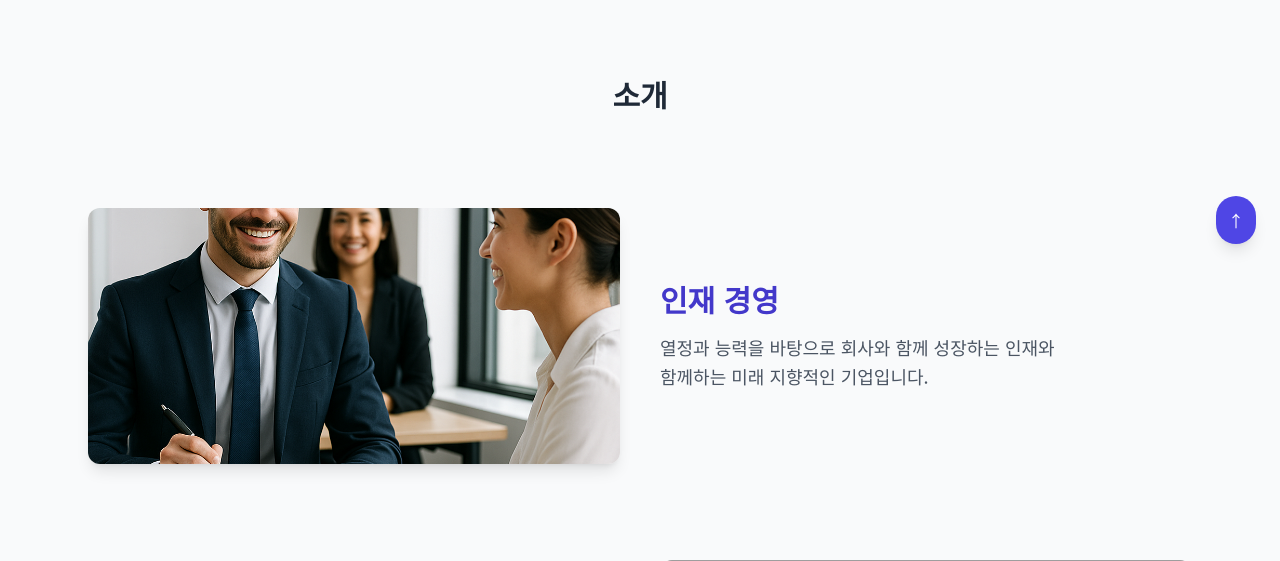
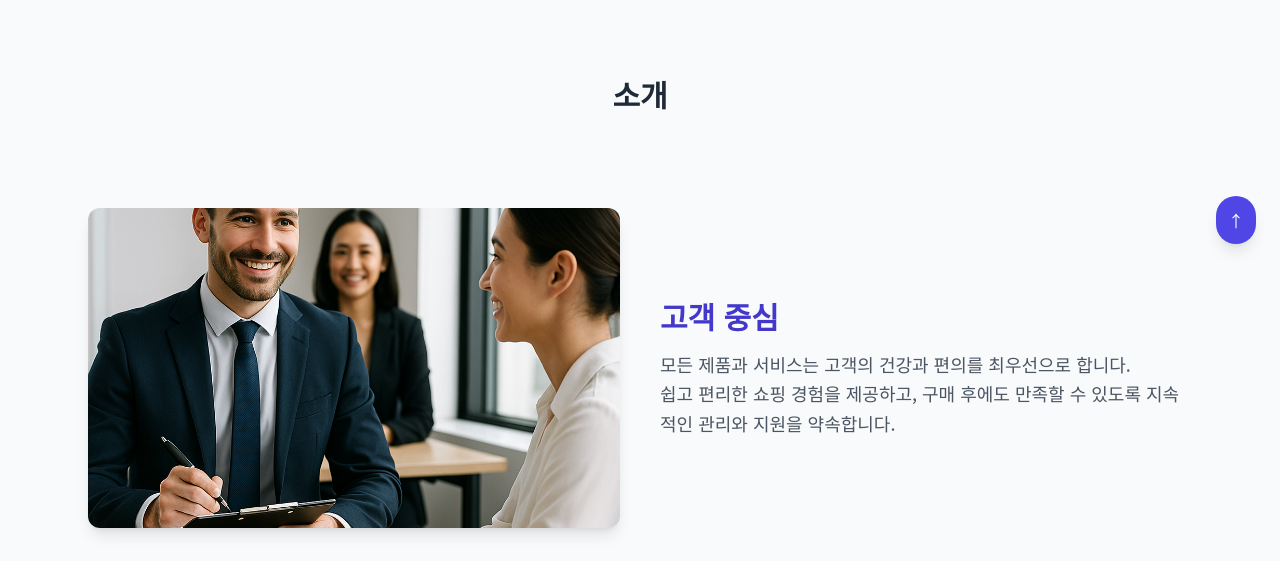
Before and after one commit to Ugakimseobin/ugamall-flask-server, a Flask app: page /company in a window 1280 px wide. Shown: the part 532-1093 px from the top of the page. Run offline with Flask 3, Linux system fonts and the light colour scheme; some libraries are stand-ins or nearby versions; grey boxes are pictures that could not be loaded.

Commit message:
company contact

```diff
--- a/templates/company.html
+++ b/templates/company.html
@@ -27,15 +27,15 @@
     <!-- 링크들 -->
     <a href="#intro"    class="tl block relative py-4 md:py-8 flex items-center">
       <span class="dot"></span>
-      <span class="label">소개</span>
+      <span class="label">{{ _("소개") }}</span>
     </a>
     <a href="#history"  class="tl block relative py-4 md:py-8 flex items-center">
       <span class="dot"></span>
-      <span class="label">연혁</span>
+      <span class="label">{{ _("연혁") }}</span>
     </a>
     <a href="#partners" class="tl block relative py-4 md:py-8 flex items-center">
       <span class="dot"></span>
-      <span class="label">파트너</span>
+      <span class="label">{{ _("파트너") }}</span>
     </a>
   </div>
 </nav>
@@ -43,28 +43,31 @@
 <!-- 소개 -->
 <section id="intro" class="py-20 bg-gray-50">
   <div class="max-w-6xl mx-auto px-6 space-y-24">
-    <h2 class="text-3xl font-bold text-center mb-16">소개</h2>
+    <h2 class="text-3xl font-bold text-center mb-16">{{ _("소개") }}</h2>
     <div class="grid md:grid-cols-2 gap-10 items-center reveal">
-      <img src="{{ url_for('static', filename='images/intro1.jpg') }}" class="w-full h-64 object-cover rounded-xl shadow-lg" alt="혁신 아이디어">
+      <img src="{{ url_for('static', filename='images/intro1.jpg') }}" class="w-full h-80 object-cover rounded-xl shadow-lg" alt="혁신 아이디어">
       <div>
-        <h3 class="text-3xl font-bold text-indigo-700 mb-4">인재 경영</h3>
-        <p class="text-gray-600 leading-relaxed text-lg">열정과 능력을 바탕으로 회사와 함께 성장하는 인재와<br>함께하는 미래 지향적인 기업입니다.</p>
+        <h3 class="text-3xl font-bold text-indigo-700 mb-4">{{ _("고객 중심") }}</h3>
+        <p class="text-gray-600 leading-relaxed text-lg whitespace-pre-line">{{ _("모든 제품과 서비스는 고객의 건강과 편의를 최우선으로 합니다.
+쉽고 편리한 쇼핑 경험을 제공하고, 구매 후에도 만족할 수 있도록 지속적인 관리와 지원을 약속합니다.") }}</p>
       </div>
     </div>
 
     <div class="grid md:grid-cols-2 gap-10 items-center reveal">
       <div class="order-2 md:order-1">
-        <h3 class="text-3xl font-bold text-indigo-700 mb-4">전략적 노력</h3>
-        <p class="text-gray-600 leading-relaxed text-lg">항상 끊임없는 시도와 도전으로 고객과 함께<br>가치를 키워가는 기업이 되고자 합니다.</p>
+        <h3 class="text-3xl font-bold text-indigo-700 mb-4">{{ _("") }}신뢰와 품질</h3>
+        <p class="text-gray-600 leading-relaxed text-lg whitespace-pre-line">{{ _("엄격한 검증을 거친 정품 의료·건강 제품만을 취급합니다.
+투명한 정보 제공과 철저한 품질 관리로 고객이 안심하고 사용할 수 있는 쇼핑몰이 되겠습니다.") }}</p>
       </div>
-      <img src="{{ url_for('static', filename='images/intro2.jpg') }}" class="order-1 md:order-2 w-full h-64 object-cover rounded-xl shadow-lg" alt="노트북과 기술">
+      <img src="{{ url_for('static', filename='images/intro2.jpg') }}" class="order-1 md:order-2 w-full h-80 object-cover rounded-xl shadow-lg" alt="노트북과 기술">
     </div>
 
     <div class="grid md:grid-cols-2 gap-10 items-center reveal">
-      <img src="{{ url_for('static', filename='images/intro3.jpg') }}" class="w-full h-64 object-cover rounded-xl shadow-lg" alt="파트너십">
+      <img src="{{ url_for('static', filename='images/intro3.jpg') }}" class="w-full h-80 object-cover rounded-xl shadow-lg" alt="파트너십">
       <div>
-        <h3 class="text-3xl font-bold text-indigo-700 mb-4">파트너십</h3>
-        <p class="text-gray-600 leading-relaxed text-lg">국내외 다양한 파트너사와 협력하며<br>헬스케어 산업의 미래를 만들어갑니다.</p>
+        <h3 class="text-3xl font-bold text-indigo-700 mb-4">{{ _("") }}지속적인 혁신</h3>
+        <p class="text-gray-600 leading-relaxed text-lg whitespace-pre-line">{{ _("최신 기술과 데이터를 기반으로 개인 맞춤형 의료·헬스케어 솔루션을 제공합니다.
+단순한 판매를 넘어, 고객의 건강한 삶을 위한 스마트 헬스 플랫폼으로 발전해 나갑니다") }}.</p>
       </div>
     </div>
   </div>
@@ -73,7 +76,7 @@
 <!-- 연혁 -->
 <section id="history" class="bg-gray-50 py-20">
   <div class="max-w-5xl mx-auto px-6">
-    <h2 class="text-3xl font-bold text-center mb-16">연혁</h2>
+    <h2 class="text-3xl font-bold text-center mb-16">{{ _("") }}연혁</h2>
 
     <div class="relative">
       <!-- 중앙 라인 -->
@@ -85,7 +88,7 @@
         <div class="z-10"><div class="w-3 h-3 bg-indigo-600 rounded-full shadow"></div></div>
         <div class="w-5/12 bg-white shadow-md p-6 rounded-lg">
           <h3 class="text-lg font-bold text-indigo-600">2025</h3>
-          <p class="text-gray-600">UGAMALL 온라인 플랫폼 공식 런칭</p>
+          <p class="text-gray-600">{{ _("UGAMALL 온라인 플랫폼 공식 런칭") }}</p>
         </div>
       </div>
 
@@ -95,7 +98,7 @@
         <div class="z-10"><div class="w-3 h-3 bg-indigo-600 rounded-full shadow"></div></div>
         <div class="w-5/12 bg-white shadow-md p-6 rounded-lg text-right">
           <h3 class="text-lg font-bold text-indigo-600">2023</h3>
-          <p class="text-gray-600">신규 의료기기 보급 확대 및 파트너십 체결</p>
+          <p class="text-gray-600">{{ _("신규 의료기기 보급 확대 및 파트너십 체결") }}</p>
         </div>
       </div>
 
@@ -105,7 +108,7 @@
         <div class="z-10"><div class="w-3 h-3 bg-indigo-600 rounded-full shadow"></div></div>
         <div class="w-5/12 bg-white shadow-md p-6 rounded-lg">
           <h3 class="text-lg font-bold text-indigo-600">2020</h3>
-          <p class="text-gray-600">관절 치료/재활 라인업 강화</p>
+          <p class="text-gray-600">{{ _("관절 치료/재활 라인업 강화") }}</p>
         </div>
       </div>
 
@@ -115,7 +118,7 @@
         <div class="z-10"><div class="w-3 h-3 bg-indigo-600 rounded-full shadow"></div></div>
         <div class="w-5/12 bg-white shadow-md p-6 rounded-lg text-right">
           <h3 class="text-lg font-bold text-indigo-600">2018</h3>
-          <p class="text-gray-600">법인 설립</p>
+          <p class="text-gray-600">{{ _("법인 설립") }}</p>
         </div>
       </div>
     </div>
--- a/templates/contact.html
+++ b/templates/contact.html
@@ -2,10 +2,11 @@
 {% block content %}
 <!-- 상단 비디오 배경 -->
 <section class="relative w-full h-48 sm:h-80 flex items-center justify-center text-white shadow-lg overflow-hidden">
-  <video autoplay muted loop playsinline
+  <!--<video autoplay muted loop playsinline
          class="absolute inset-0 w-full h-full object-cover object-bottom">
     <source src="{{ url_for('static', filename='videos/ocean.mp4') }}" type="video/mp4">
-  </video>
+  </video>-->
+  <img src="{{ url_for('static', filename='images/contact.jpg') }}" class="absolute inset-0 w-full h-full object-cover">
   <div class="absolute inset-0 bg-black/40"></div>
   <h1 class="relative z-10 text-2xl sm:text-3xl font-bold">{{ _("우리에게") }}</h1>
 </section>
```
Also changed, not shown: static/images/contact.jpg (added), translations/en/LC_MESSAGES/messages.po, translations/ko/LC_MESSAGES/messages.po, 3 other files.
